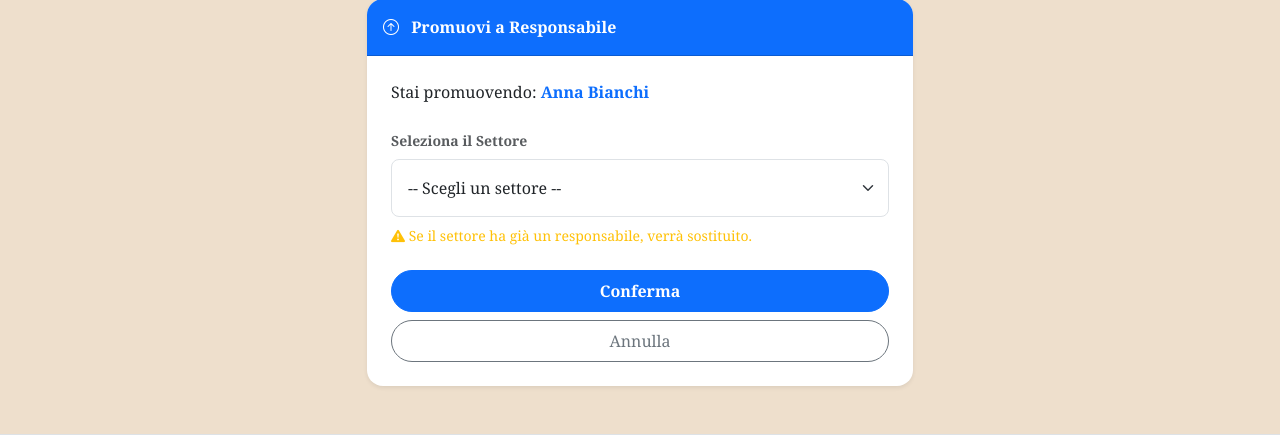
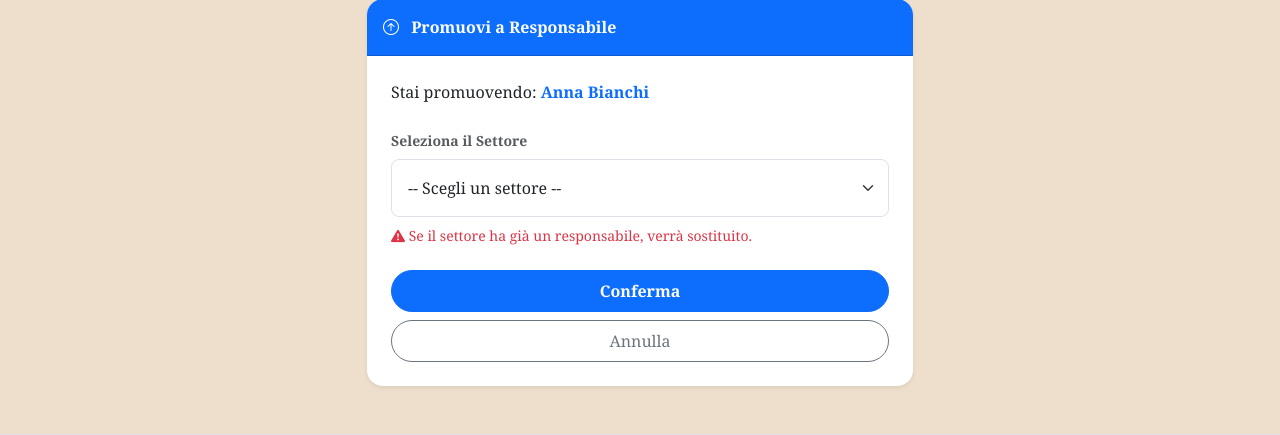
Before and after one commit to pietrobertoncini/Progetto_PW_2025-2026, a PHP site: page /admin_promuovi.php?id=102 in a window 1280 px wide. Shown: the part 129-564 px from the top of the page. Run offline with PHP 8.4, Linux system fonts and the light colour scheme; the visitor is signed in with stand-in values (Sample User, id 1); data comes from the database, SQL or seed files in the repository.

Commit message:
cambiato colore

```diff
--- a/admin_promuovi.php
+++ b/admin_promuovi.php
@@ -69,7 +69,7 @@ $elenco_settori = getAllSettoriAdmin($cid);
                                         </option>
                                     <?php endforeach; ?>
                                 </select>
-                                <div class="form-text small text-warning mt-2">
+                                <div class="form-text small text-danger mt-2">
                                     <i class="bi bi-exclamation-triangle-fill"></i> Se il settore ha già un responsabile, verrà sostituito.
                                 </div>
                             </div>
```
